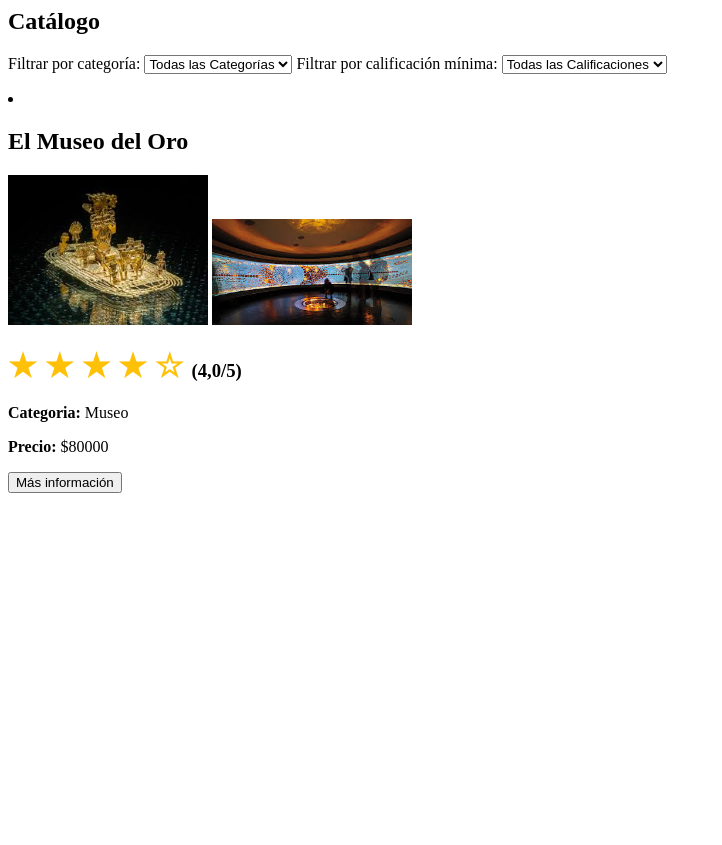
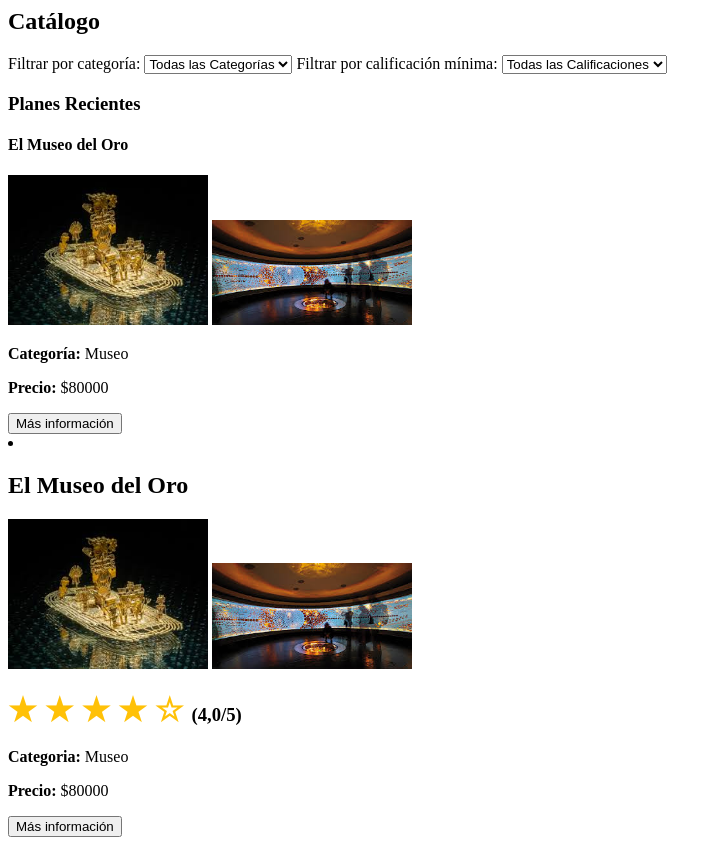
Before and after one commit to CRICAPOGA/Rutas_andinas, a Django app: page /plans/catalog/ in a window 1280 px wide. Shown: the whole page, without its empty margins (0-722 px from the left). Before the commit the page ends 493 px from the top, so only its background shows below. Run offline with Django 5.2, Linux system fonts and the light colour scheme; data comes from the database, SQL or seed files in the repository; tables that the repository leaves empty hold one stand-in row (values such as "Sample post").

Commit message:
add - Sección planes recien agregados (Sin diseño)

```diff
--- a/RutasAndinas/Plans/templates/Catalog/catalog.html
+++ b/RutasAndinas/Plans/templates/Catalog/catalog.html
@@ -30,6 +30,37 @@
             {% endfor %}
         </select>
     </form>
+    <!-- Sección de Planes Recientes -->
+    <h3>Planes Recientes</h3>
+    <div class="recent-plans">
+        {% for plan in recent_plans %}
+            <div class="card mb-3">
+                <div class="card-body">
+                    <h4>{{ plan.name }}</h4>
+                    <!-- Mostrar imágenes asociadas al plan -->
+                    <div class="images">
+                        {% with plan.pictures as pictures %}
+                            {% if pictures %}
+                                {% for picture in pictures %}
+                                    <img src="{{ picture.picture.url }}" alt="Plan Image" width="200" class="img-thumbnail mb-2">
+                                {% endfor %}
+                            {% else %}
+                                <p>No hay imágenes disponibles.</p>
+                            {% endif %}
+                        {% endwith %}
+                    </div>
+                    <p><strong>Categoría:</strong> {{ plan.category_id.category }}</p>
+                    <p><strong>Precio:</strong> ${{ plan.price }}</p>
+                    <a href="{% url 'detailsPlan' plan.plan_id %}">
+                        <button class="btn btn-primary">Más información</button>
+                    </a>
+                </div>
+            </div>
+        {% empty %}
+            <p>No hay planes recientes.</p>
+        {% endfor %}
+    </div>
+    <!--Planes-->
         {% for item in plans_with_avg %}
             <li>
                 <h2>{{ item.plan.name }}</h2>
--- a/RutasAndinas/Plans/views.py
+++ b/RutasAndinas/Plans/views.py
@@ -273,18 +273,27 @@ def catalog(request):
         plans = Plan.objects.filter(category_id=category_id)
     else:
         plans = Plan.objects.all()
+
+    # Obtener los planes recientes (últimos 5) y sus imágenes
+    recent_plans = Plan.objects.all().order_by('-plan_id')[:5]
+    for plan in recent_plans:
+        plan.pictures = Picture.objects.filter(plan_id=plan)
     # Obtener el promedio de calificación para cada plan
+
     plans_with_avg = []
     for plan in plans:
         avg = Review.objects.filter(plan_id=plan.plan_id).aggregate(Avg('rate'))['rate__avg'] or 0
         rounded_avg = round(avg, 1)
+
     # Filtrar según el promedio de calificación
         if avg_rating and rounded_avg < float(avg_rating):
             continue
         plans_with_avg.append({'plan': plan, 'avg_rating': rounded_avg})
+
     return render(request, 'Catalog/catalog.html', {
         'plans_with_avg': plans_with_avg,
         'categories': categories,
+        'recent_plans': recent_plans,
     })
 
 def detailsPlan(request, plan_id):
```
